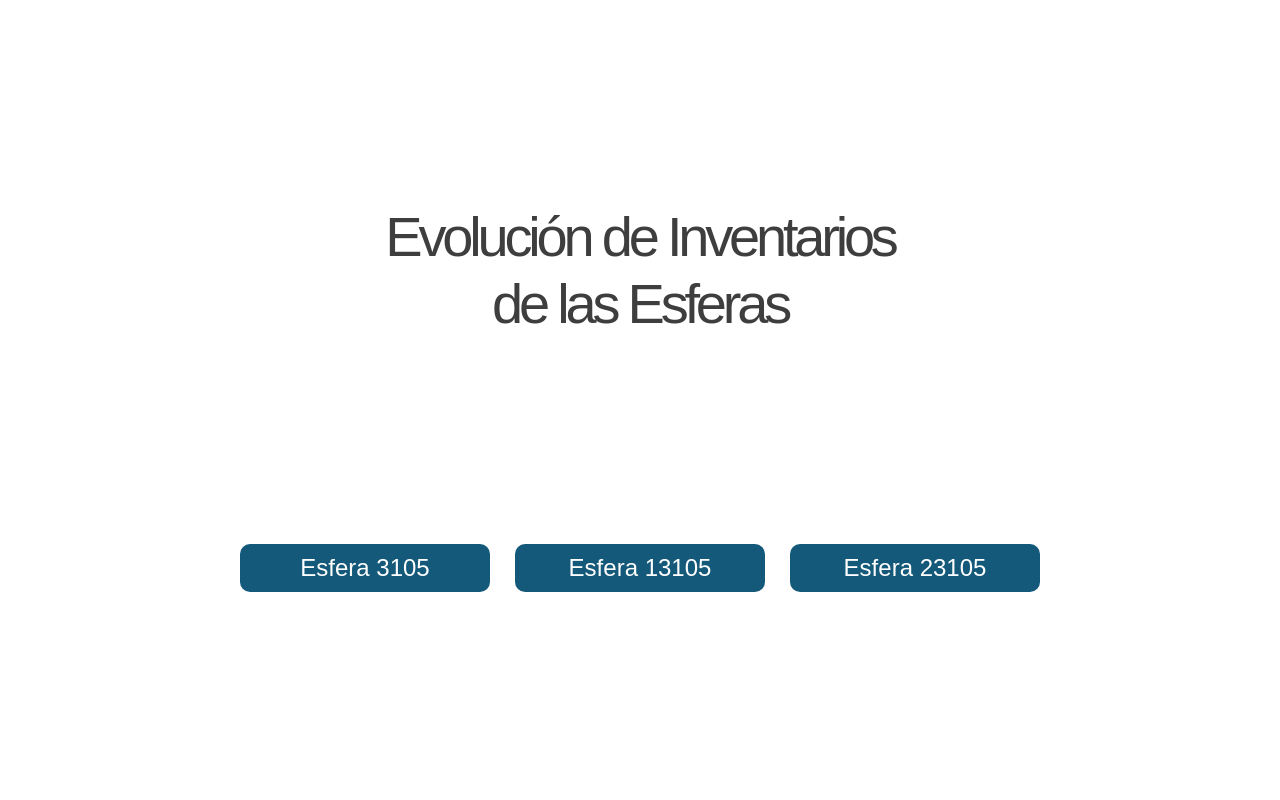
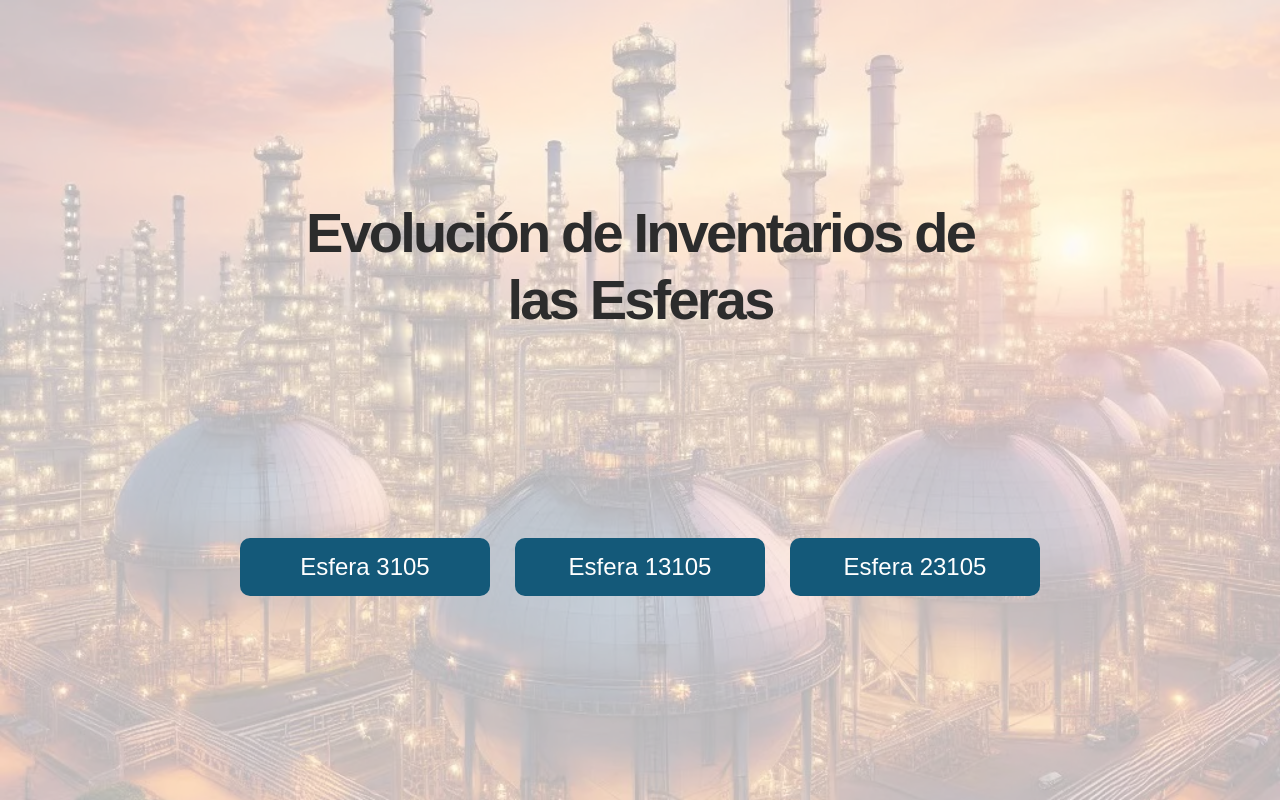
Before and after one commit to victorwcv/js-vanilla, a React (Vite) app: page / in a window 1280 px wide. Built offline with nearby package versions, Linux system fonts and the light colour scheme.

Commit message:
corrections to buttons and added bg-image

```diff
--- a/src/components/buton/Button.jsx
+++ b/src/components/buton/Button.jsx
@@ -1,20 +1,25 @@
 import { Link } from "react-router-dom";
 
 const Button = ({ link, text, bgcolor }) => {
-
-
   return (
-    <div style={{
-      backgroundColor: bgcolor ||'#145979',
-      fontSize: "24px",
-      padding: "10px 30px",
-      borderRadius: "10px",
-      width: "250px",
-      textAlign: "center",
-      margin: "5px"
-    }}>
-      <Link to={link} style={{color: 'white', textDecoration: 'none'}}> {text} </Link>
-    </div>
+    <>
+      <Link
+        to={link}
+        style={{
+          color: "white",
+          textDecoration: "none",
+          backgroundColor: bgcolor || "#145979",
+          fontSize: "24px",
+          padding: "15px 30px",
+          borderRadius: "10px",
+          width: "250px",
+          textAlign: "center",
+          margin: "5px",
+        }}
+      >
+        {text}
+      </Link>
+    </>
   );
 };
 
--- a/src/pages/Home/Home.jsx
+++ b/src/pages/Home/Home.jsx
@@ -4,6 +4,11 @@ import "./home.css";
 const Home = () => {
   return (
     <div className="home">
+      <img
+          src="/public/bg_spheres.webp"
+          alt="bg-spheres"
+          className="background"
+        />
       <div className="main-container">
         <h1>Evolución de Inventarios de las Esferas</h1>
         <div className="buttons-container">
--- a/src/pages/Home/home.css
+++ b/src/pages/Home/home.css
@@ -2,7 +2,17 @@
   width: 1200px;
   max-width: 90%;
   margin: 0 auto;
+}
 
+.background {
+  position: absolute;
+  left: 0;
+  top: 0;
+  opacity: 0.3;
+  z-index: -1;
+  width: 100vw;
+  height: 100vh;
+  object-fit: cover;
 }
 
 .main-container {
@@ -16,13 +26,13 @@
 }
 
 .main-container h1 {
-  max-width: 550px;
+  max-width: 700px;
   margin: 0 50px;
   font-size: 3.5em;
-  color: #3e3e3e;
+  color: #2c2c2c;
   line-height: 1.2em;
-  letter-spacing: -0.075em;
-  font-weight: normal;
+  letter-spacing: -0.050em;
+  font-weight: bold;
 }
 
 .buttons-container {
```
Also changed, not shown: src/App.jsx (+12 -9 lines), public/bg_spheres.webp (added).
